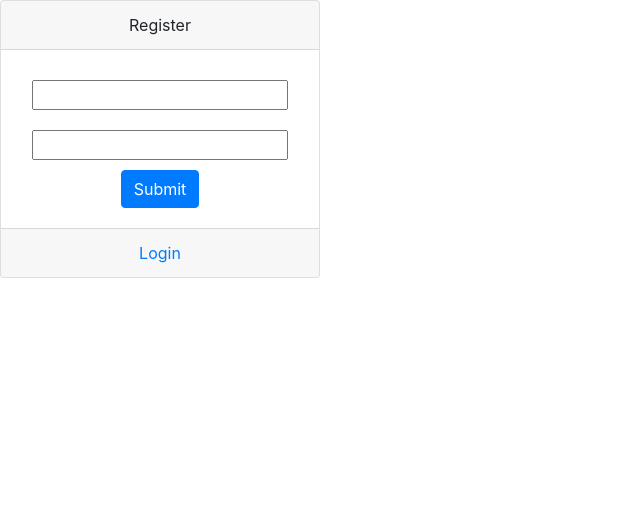
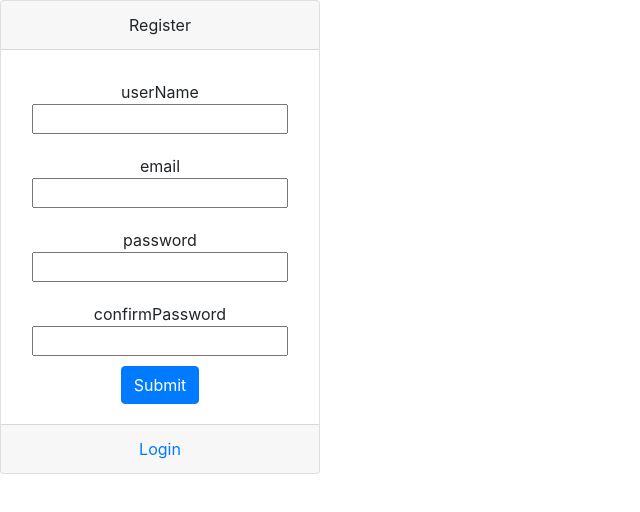
Before and after one commit to ChandVachhani/Videoster-Client, a React (Create React App) app in the folder videoster/: page /Register in a window 1280 px wide. Shown: the top 512 px of the page, without its empty margins (0-640 px from the left). Built offline with nearby package versions, Linux system fonts and the light colour scheme.

Commit message:
register user added

```diff
--- a/videoster/src/actions/index.js
+++ b/videoster/src/actions/index.js
@@ -1,4 +1,5 @@
 import server from "../apis/server";
+import YT from "../apis/YT";
 import history from "../history";
 import { createNotification } from "../utils/createNotification";
 
@@ -40,6 +41,8 @@ export const registerUser = (values) => {
   }
 }
 
+
+
 export const toggleSidebar = (action) => {
   return {
     type: 'TOGGLE_SIDEBAR',
--- /dev/null
+++ b/videoster/src/apis/YT.js
@@ -0,0 +1,11 @@
+import axios from 'axios';
+
+const KEY = 'AIzaSyAgnnwHjqsxd0u1HdlRXQyLmZ5wDznKOhM';
+const MY_KEY = 'AIzaSyA1KurVPfdRyRJfcs3820IoIAALjJPE-VY';
+
+export default axios.create({
+  baseURL: 'https://www.googleapis.com/youtube/v3',
+  params: {
+    key: KEY
+  }
+});
--- a/videoster/src/components/Authentication/Login.js
+++ b/videoster/src/components/Authentication/Login.js
@@ -37,10 +37,12 @@ class Login extends React.Component {
             <div className="card-body">
               <Form>
                 <div className="field">
+                  userName / email
                   <Field type="userName" name="userName" />
                   <ErrorMessage name="userName" component="div" />
                 </div>
                 <div className="field">
+                  password
                   <Field type="password" name="password" />
                   <ErrorMessage name="password" component="div" />
                 </div>
--- a/videoster/src/components/Authentication/Register.js
+++ b/videoster/src/components/Authentication/Register.js
@@ -13,7 +13,9 @@ class Register extends React.Component {
       <Formik
         initialValues={{
           userName: '',
-          password: ''
+          password: '',
+          confirmPassword: '',
+          email: ''
         }}
         validate={values => {
           const errors = {};
@@ -23,9 +25,22 @@ class Register extends React.Component {
           if (!values.password) {
             errors.password = 'Required';
           }
+          if (!values.confirmPassword) {
+            errors.confirmPassword = 'Required';
+          }
+          else if (values.password != values.confirmPassword) {
+            errors.confirmPassword = "Password dosen't match";
+          }
+          if (!values.email) {
+            errors.email = 'Required';
+          }
+          else if (!/^[A-Z0-9._%+-]+@[A-Z0-9.-]+\.[A-Z]{2,4}$/i.test(values.email)) {
+            errors.email = 'Invalid email address';
+          }
           return errors;
         }}
         onSubmit={(values) => {
+          delete values.confirmPassword;
           this.props.registerUser(values);
         }}
       >
@@ -37,12 +52,24 @@ class Register extends React.Component {
             <div className="card-body">
               <Form>
                 <div className="field">
+                  userName
                   <Field type="userName" name="userName" />
                   <ErrorMessage name="userName" component="div" />
                 </div>
                 <div className="field">
+                  email
+                  <Field type="email" name="email" />
+                  <ErrorMessage name="email" component="div" />
+                </div>
+                <div className="field">
+                  password
                   <Field type="password" name="password" />
                   <ErrorMessage name="password" component="div" />
+                </div>
+                <div className="field">
+                  confirmPassword
+                  <Field type="password" name="confirmPassword" />
+                  <ErrorMessage name="confirmPassword" component="div" />
                 </div>
                 <button type="submit" className="submit btn btn-primary">
                   Submit
--- a/videoster/src/components/Dashboard/style.css
+++ b/videoster/src/components/Dashboard/style.css
@@ -132,7 +132,7 @@
 }
 
 .makeGray:hover{
-  color: gray;
+  color: rgba(255, 255, 255, 0.63);
 }
 
 .dot{
```
